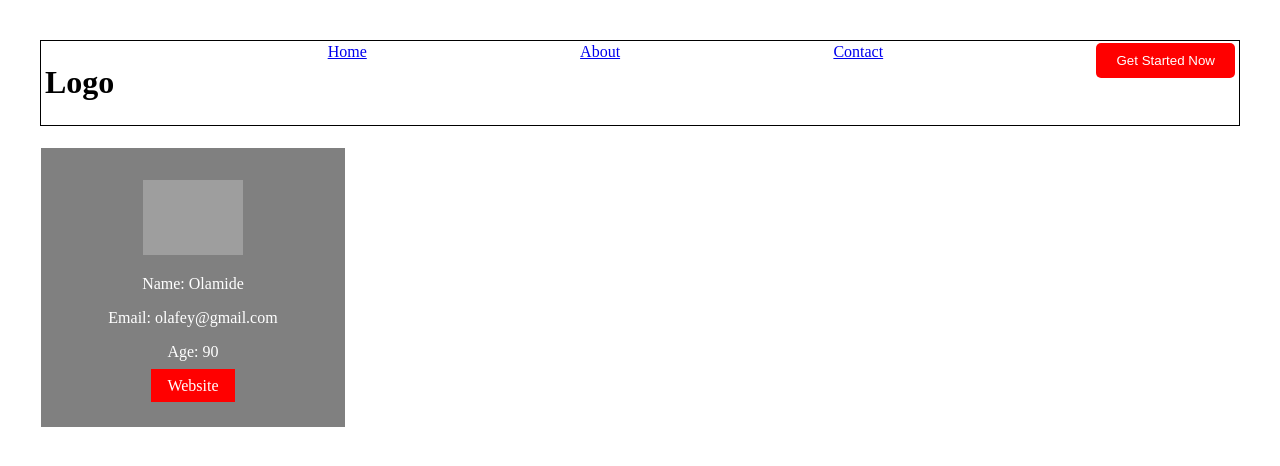
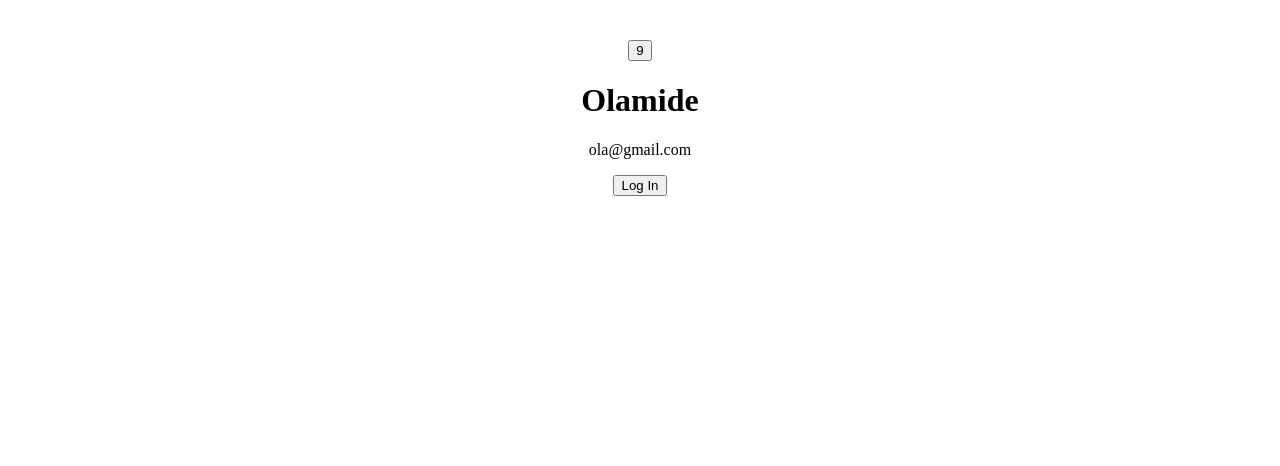
Before and after one commit to Olafey/react_ftr, a React (Vite) app: page / in a window 1280 px wide. Shown: the top 466 px of the page. Built offline with nearby package versions, Linux system fonts and the light colour scheme; grey boxes are pictures that could not be loaded.

Commit message:
usestate

```diff
--- a/src/App.jsx
+++ b/src/App.jsx
@@ -3,6 +3,8 @@ import LandingPage from "./pages/LandingPage";
 import NavBar from "./components/NavBar";
 import Button from "./components/Button";
 import ProfileCard from "./components/profileCard";
+
+import Counter from "./components/Counter";
 
 function App() {
   const signup = () => {
@@ -11,14 +13,16 @@ function App() {
   return (
     <>
       <div>
-        <NavBar />
+        {/* <NavBar />
         <LandingPage />
         <ProfileCard
           image="https://images.pexels.com/photos/16171084/pexels-photo-16171084/free-photo-of-otter-lying-on-rocks.jpeg?auto=compress&cs=tinysrgb&w=1200&lazy=load"
           name="Olamide"
           email="olafey@gmail.com"
           age="90"
-        />
+        /> */}
+
+        <Counter />
       </div>
     </>
   );
--- /dev/null
+++ b/src/components/Counter.jsx
@@ -0,0 +1,40 @@
+//useState()
+//useEffect()
+//useRef()
+
+import React, { use } from "react";
+import { useState } from "react";
+
+const Counter = () => {
+  const [count, setCount] = useState(9);
+  const [user, setUser] = useState({ name: "Olamide", email: "ola@gmail.com" });
+  const [isLoggedIn, setIsLoggedIn] = useState(false);
+  const [isLoading, setIsLoading] = useState(false);
+
+  const change = () => {
+    setCount(200);
+  };
+
+  const login = () => {
+    setIsLoggedIn(true);
+  };
+
+  return (
+    <div>
+      <button onClick={change}>{count}</button>
+
+      <div>
+        <h1>{user.name}</h1>
+        <p>{user.email}</p>
+      </div>
+      {/* Conditional Rendering */}
+      {isLoggedIn ? (
+        <p>Welcome, {user.name}</p>
+      ) : (
+        <button onClick={login}>Log In</button>
+      )}
+    </div>
+  );
+};
+
+export default Counter;
```
